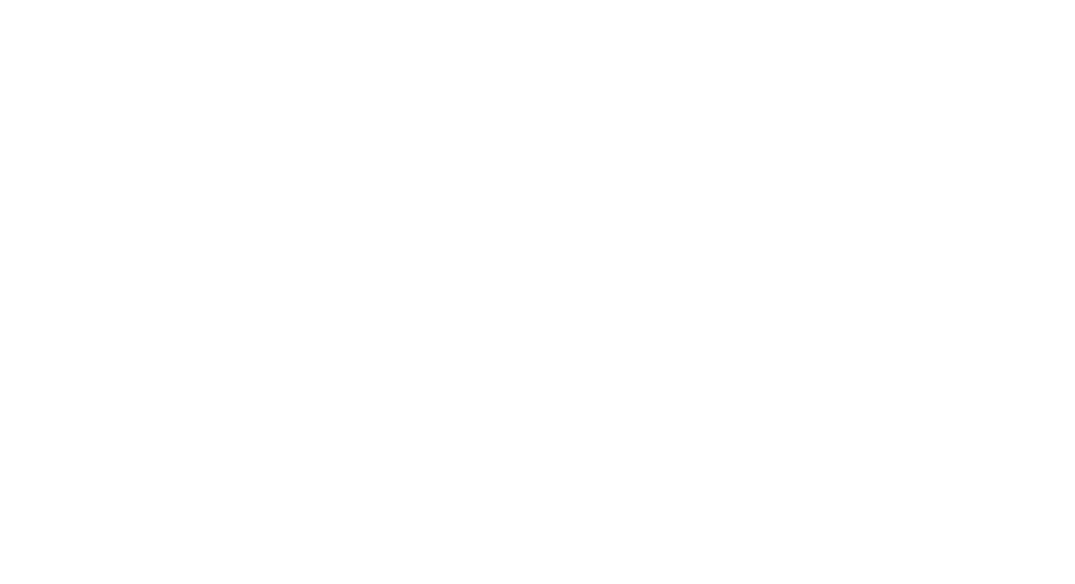
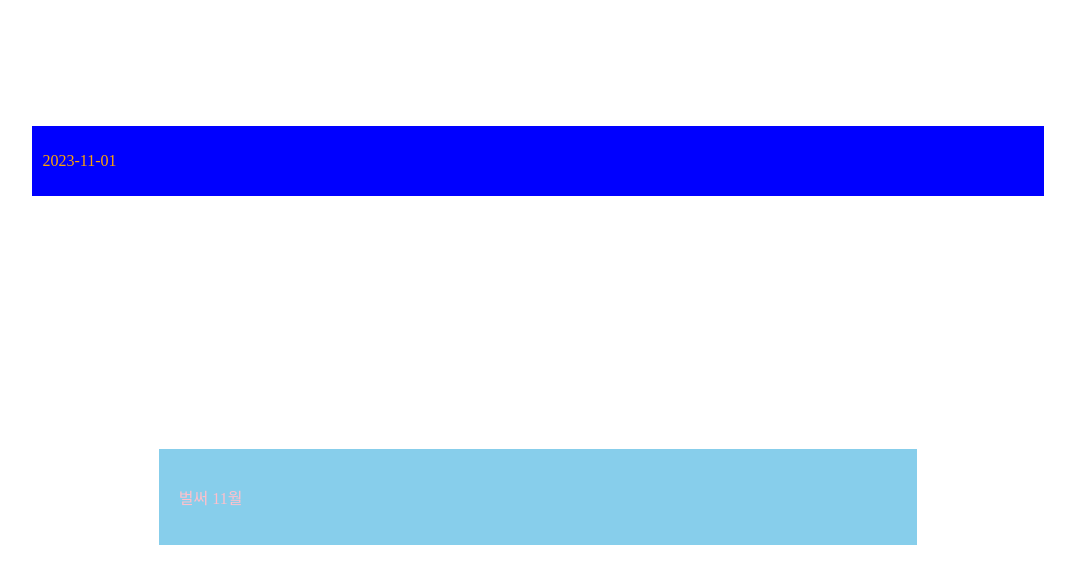
Before and after one commit to azerone52/react20231031, a React (Create React App) app: page / in a window 1280 px wide. Shown: the top 584 px of the page, without its empty margins (102-1177 px from the left). Built offline with nearby package versions, Linux system fonts and the light colour scheme.

Commit message:
props 구조분해 할당 연습

```diff
--- a/src/App.js
+++ b/src/App.js
@@ -1,5 +1,29 @@
 function App() {
-  return <div></div>;
+  return (
+    <>
+      <MyBox
+        p={"10px"}
+        m={"10%"}
+        color={"orange"}
+        text={"2023-11-01"}
+        bg={"blue"}
+      />
+      <MyBox
+        p={"20px"}
+        m={"20%"}
+        color={"pink"}
+        text={"벌써 11월"}
+        bg={"skyblue"}
+      />
+    </>
+  );
 }
 
+function MyBox({ p, m, color, text, bg }) {
+  return (
+    <div style={{ padding: p, margin: m, color: color, backgroundColor: bg }}>
+      <p>{text}</p>
+    </div>
+  );
+}
 export default App;
```
